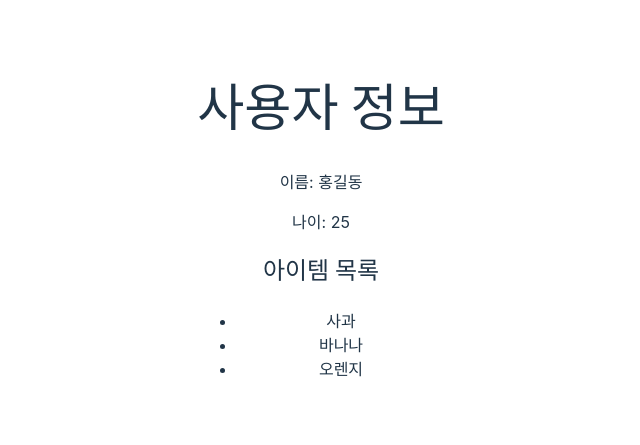
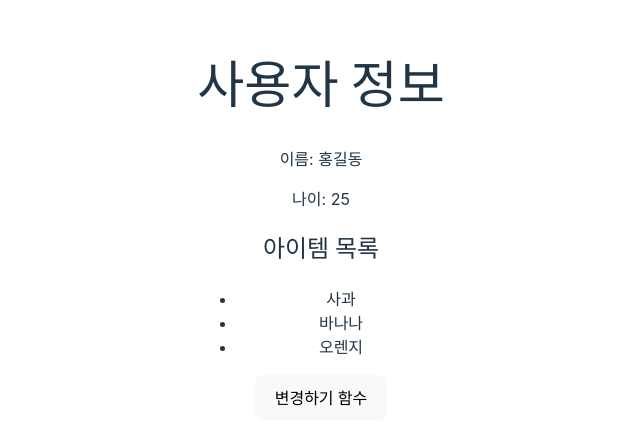
Before and after one commit to johj703/day01, a React (Vite) app: page / in a window 1280 px wide. Shown: the part 179-624 px from the top of the page, without its empty margins (319-959 px from the left). Built offline with nearby package versions, Linux system fonts and the light colour scheme.

Commit message:
변경하기 setUser 함수 추가

```diff
--- a/src/App.jsx
+++ b/src/App.jsx
@@ -20,6 +20,13 @@ function App() {
         <li>{secondItem}</li>
         <li>{thirdItem}</li>
       </ul>
+      <button
+        onClick={() =>
+          setUser({name: "김철수", age: 30})
+        }
+      >
+        변경하기 함수
+      </button>
     </div>
   );
 }
```
